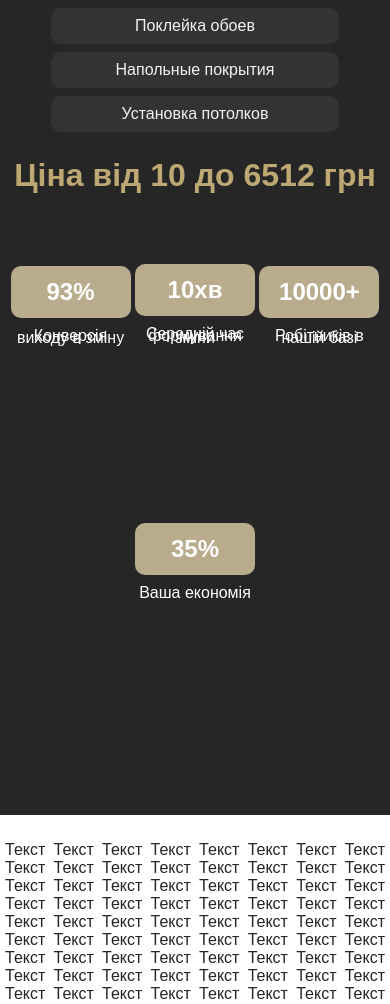
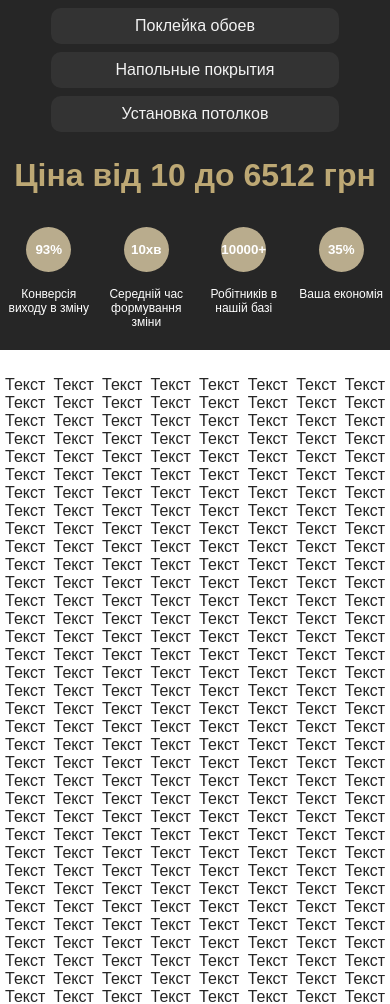
Before and after one commit to argusus/viking, a Django app: page /ru/ in a window 390 px wide. Shown: the part 841-1845 px from the top of the page. Run offline with Django 3.2, Linux system fonts and the light colour scheme; data comes from the database, SQL or seed files in the repository.

Commit message:
advert styling in circle

```diff
--- a/main/templates/main/index.html
+++ b/main/templates/main/index.html
@@ -32,7 +32,7 @@
 {% block content %}
 <div>
     <h1 class="hh1" align="center">{% translate 'Будівельна компанія Вікінг' %}</h1>
-    <div style="margin-bottom: 50px">
+    <div>
 <!-- ----------------------------- -->
         <div class="InTitle">
             <h2 align="center">{% translate 'Комплексний ремонт' %}</h2>
@@ -66,11 +66,11 @@
 <!-- ----------------------------- -->
     <div>
         <div class="advert">
-            <ul style="padding-left: 0;">
-                <li class="add"><h2>93%</h2><br>{% translate 'Конверсія виходу в зміну' %}</li>
-                <li class="add"><h2>10хв</h2><br>{% translate 'Середній час формування зміни' %}</li>
-                <li class="add"><h2>10000+</h2><br>{% translate 'Робітників в нашій базі' %}</li>
-                <li class="add"><h2>35%</h2><br>{% translate 'Ваша економія' %}</li>
+            <ul>
+                <li class="add"><h2>93%</h2><div>{% translate 'Конверсія виходу в зміну' %}</div></li>
+                <li class="add"><h2>10хв</h2><div>{% translate 'Середній час формування зміни' %}</div></li>
+                <li class="add"><h2>10000+</h2><div>{% translate 'Робітників в нашій базі' %}</div></li>
+                <li class="add"><h2>35%</h2><div>{% translate 'Ваша економія' %}</div></li>
             </ul>
         </div>
     </div>
--- a/static/main/style/style.css
+++ b/static/main/style/style.css
@@ -189,26 +189,43 @@ header{
 	width: 100%;
 	display: block;
 	text-align: center;
-	margin-bottom: 55px;
+	//margin-bottom: 55px;
 }
-
+.advert ul{
+	display: flex;
+	flex-wrap: nowrap;
+    align-content: center;
+    justify-content: space-evenly;
+    align-items: flex-start;
+	padding-left: 0;
+}
 .advert li{
+	width: 25%;
 	list-style-type: none;
-	display: inline-block;
+	display: flex;
+	justify-content: center;
+    align-content: center;
+    align-items: center;
+    flex-direction: column;
 	text-align: center;
-	width: 252px;
-	height: 252px;
-	line-height: 2px;
-	margin-bottom: 5px;
+	//width: 252px;
+	//height: 252px;
+	//line-height: 2px;
+	margin: 5px;
 }
 .advert h2{
 	background-color: #b9ac8d;
-	width: auto;
-	//height: auto;
-	padding: 25px 10px;
-	border-radius: 10px;
+	display: flex;
+	align-content: center;
+    justify-content: center;
+    align-items: center;
+	width: 80px;
+	height: 80px;
+	//padding: 10px;
+	border-radius: 100%;
 	border: none;
 	margin-bottom: 15px;
+	font-size: 16pt;
 }
 /*////////////////////////////////*/
 
@@ -563,7 +580,14 @@ footer div{
 	footer div{
 		padding: 5px;
 	}
-
+	.advert h2{
+		font-size: 12pt;
+		width: 60px;
+		height: 60px;
+	}
+	.advert div{
+		font-size: 12px;
+	}
 }
 
 @media (max-width: 460px) {
@@ -577,4 +601,12 @@ footer div{
 	.advert li{
 		width: 120px;
 	}
+	.advert h2{
+		font-size: 10pt;
+		width: 45px;
+		height: 45px;
+	}
+	.advert div{
+		font-size: 12px;
+	}
 }
```
